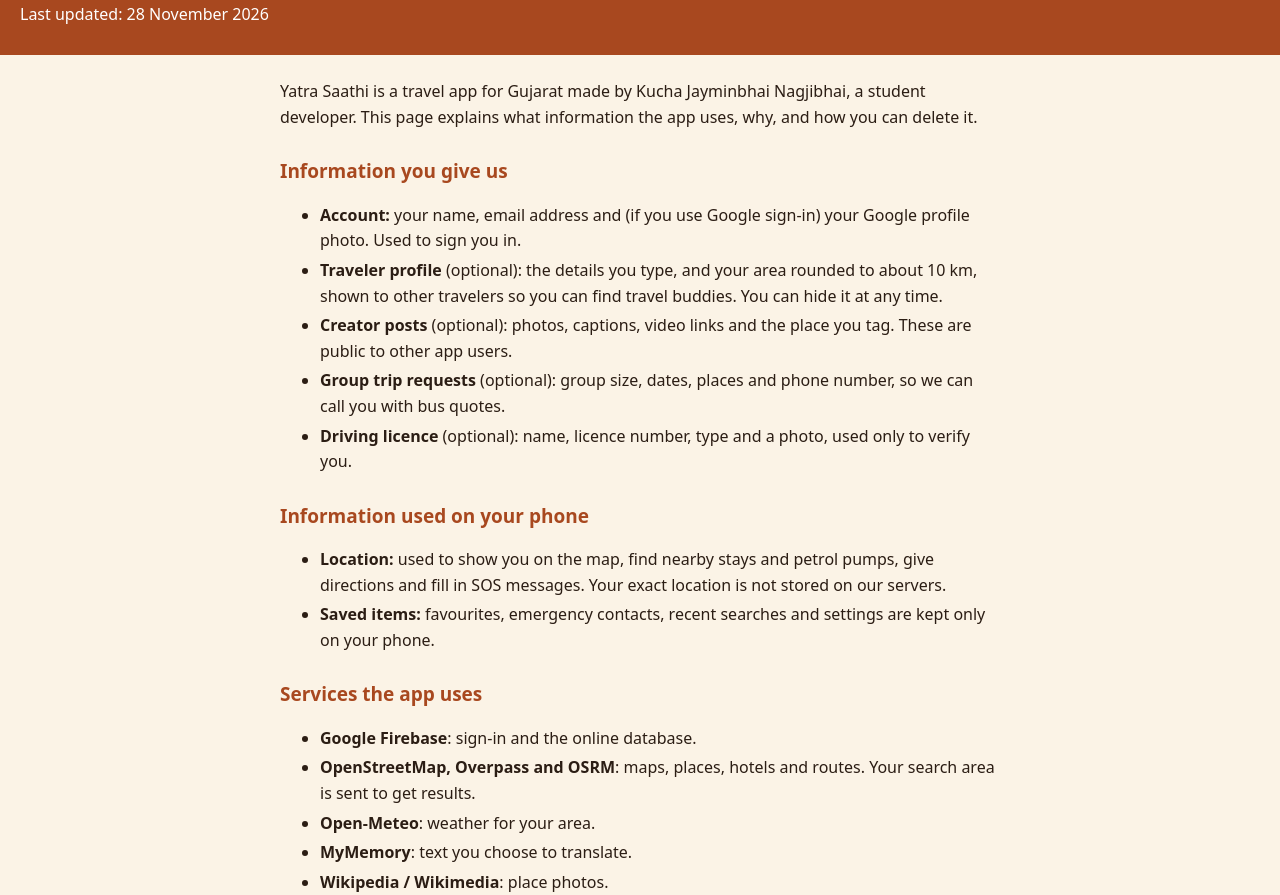
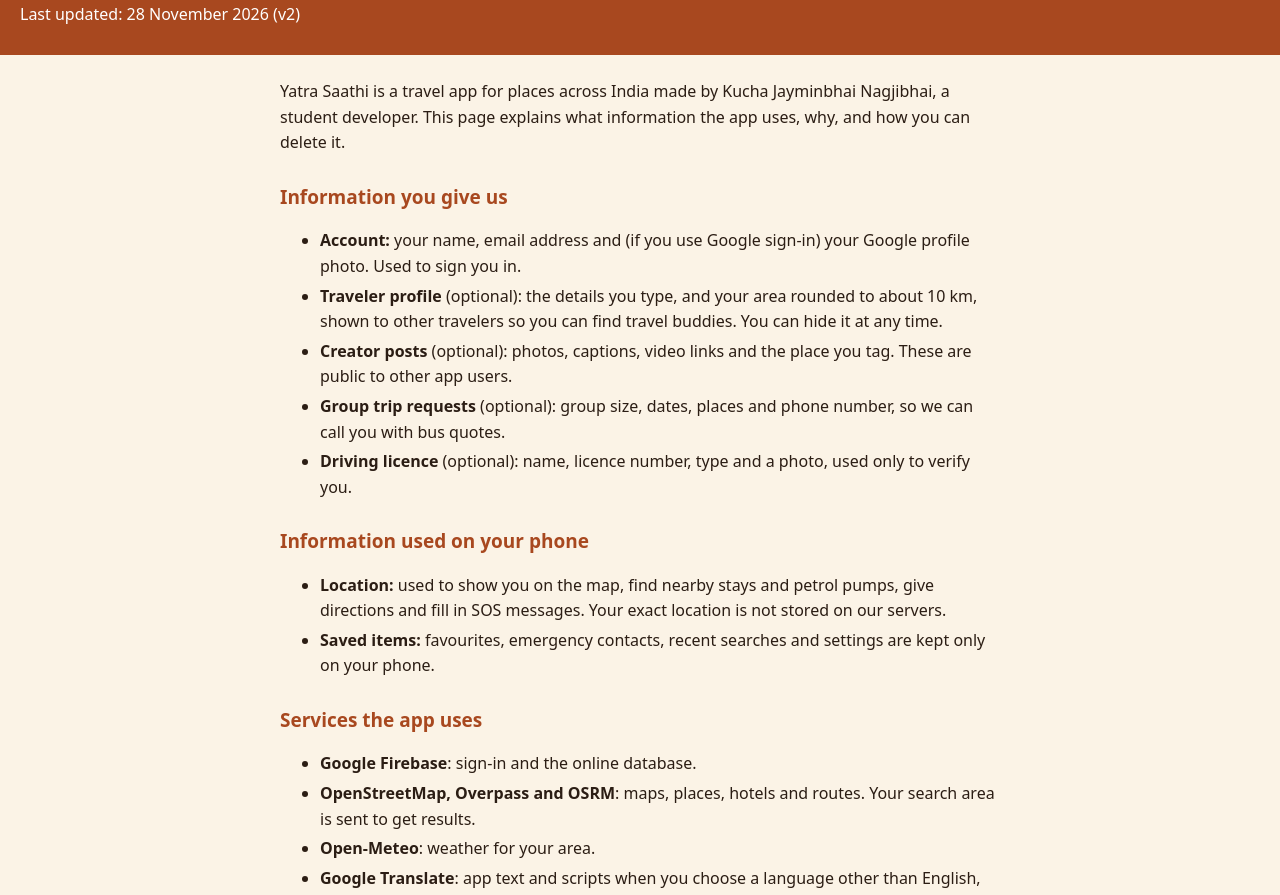
Before and after one commit to jayminkucha8585-ai/yatra-saathi, a plain HTML site: page privacy.html in a window 1280 px wide. Shown: the part 68-963 px from the top of the page. Drawn offline with Linux system fonts and the light colour scheme.

Commit message:
Update privacy.html

```diff
--- a/privacy.html
+++ b/privacy.html
@@ -17,9 +17,9 @@ a{color:#a8481f}
 </style>
 </head>
 <body>
-<header><h1>Yatra Saathi Privacy Policy</h1><div>Last updated: 28 November 2026</div></header>
+<header><h1>Yatra Saathi Privacy Policy</h1><div>Last updated: 28 November 2026 (v2)</div></header>
 <main>
-<p>Yatra Saathi is a travel app for Gujarat made by Kucha Jayminbhai Nagjibhai, a student developer. This page explains what information the app uses, why, and how you can delete it.</p>
+<p>Yatra Saathi is a travel app for places across India made by Kucha Jayminbhai Nagjibhai, a student developer. This page explains what information the app uses, why, and how you can delete it.</p>
 
 <h2>Information you give us</h2>
 <ul>
@@ -41,8 +41,9 @@ a{color:#a8481f}
 <li><b>Google Firebase</b>: sign-in and the online database.</li>
 <li><b>OpenStreetMap, Overpass and OSRM</b>: maps, places, hotels and routes. Your search area is sent to get results.</li>
 <li><b>Open-Meteo</b>: weather for your area.</li>
-<li><b>MyMemory</b>: text you choose to translate.</li>
-<li><b>Wikipedia / Wikimedia</b>: place photos.</li>
+<li><b>Google Translate</b>: app text and scripts when you choose a language other than English, and text you type in the translator.</li>
+<li><b>OpenStreetMap Nominatim</b>: names of places you search for.</li>
+<li><b>Wikipedia / Wikimedia Commons</b>: places across India, place details, photos and photo spots.</li>
 </ul>
 <p>These services receive only what they need to answer each request, under their own privacy policies.</p>
 
```
